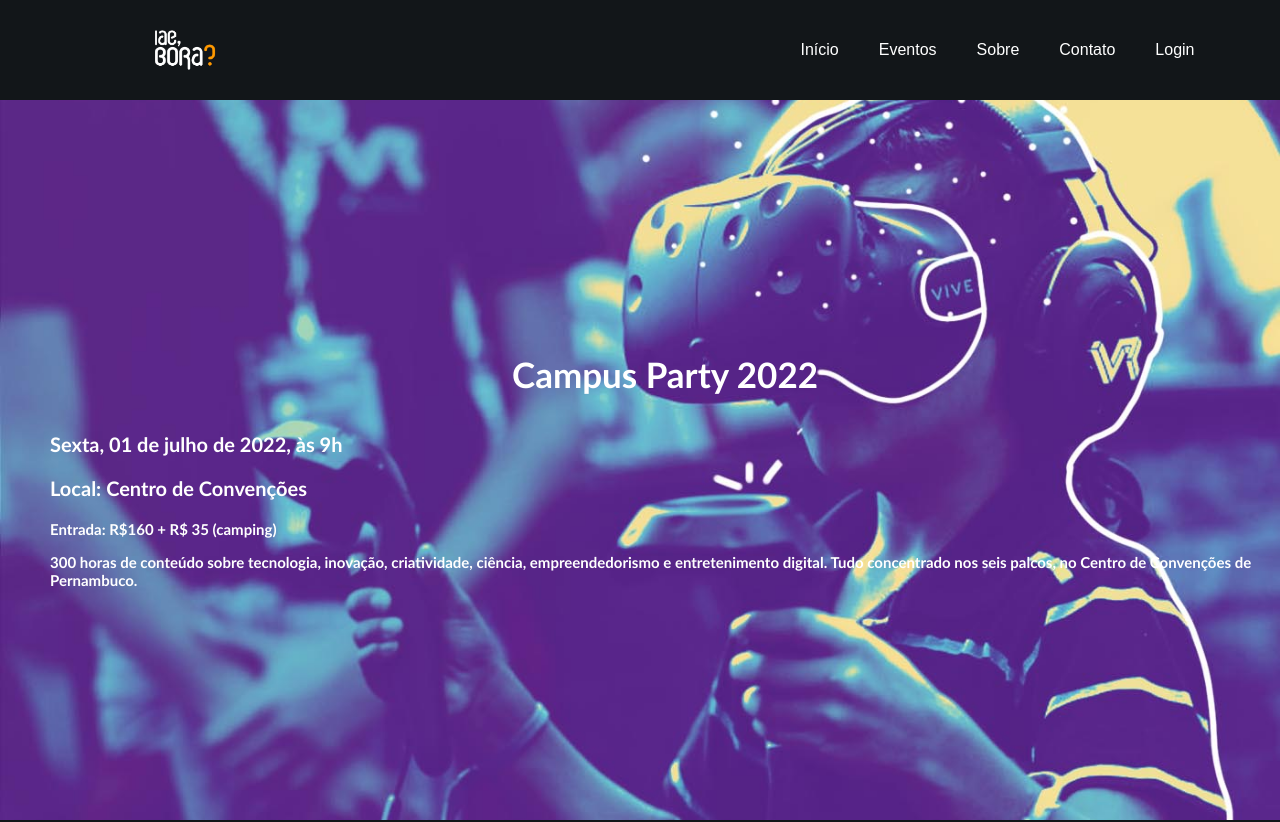
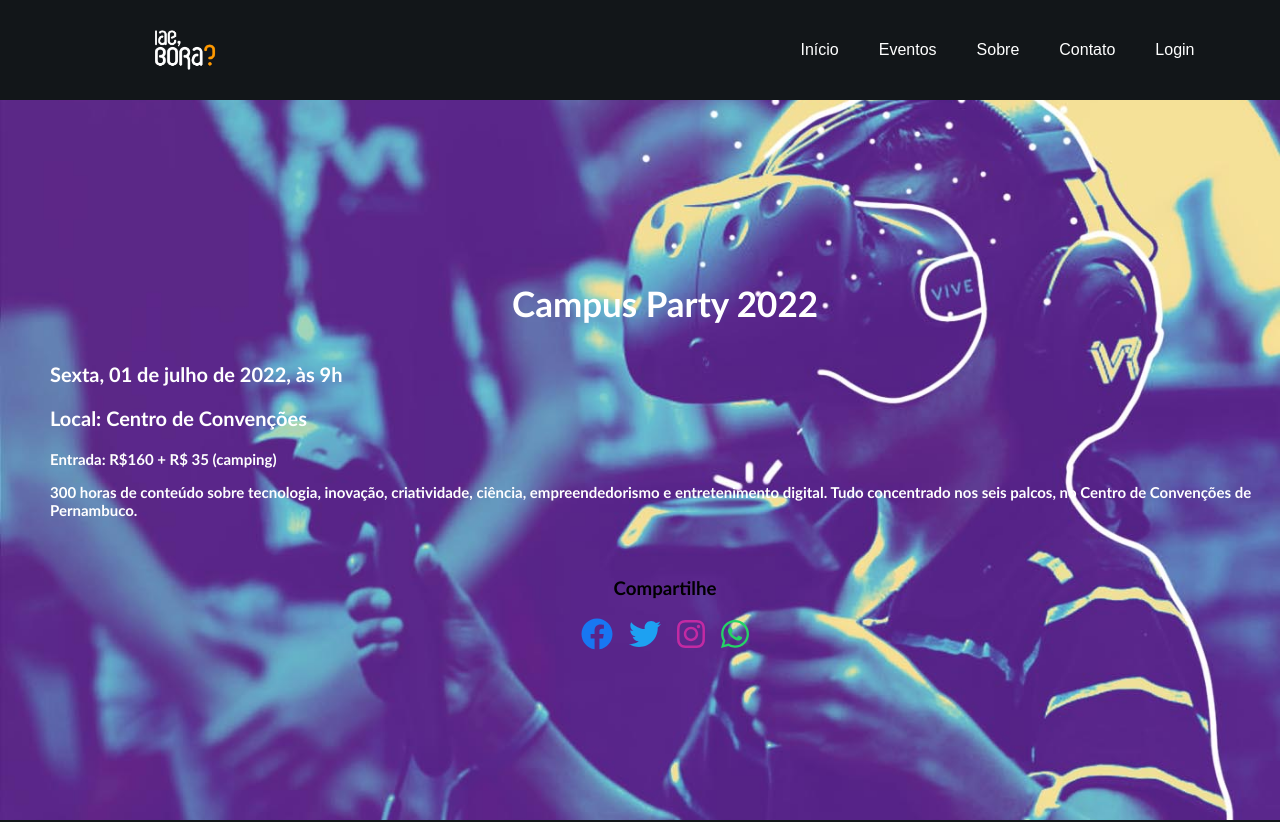
Before and after one commit to Equipe31SI/eAiBora-front, a React (Create React App) app: page /social in a window 1280 px wide. Shown: the top 822 px of the page. Built offline with nearby package versions, Linux system fonts and the light colour scheme.

Commit message:
atualizado

```diff
--- a/package.json
+++ b/package.json
@@ -6,6 +6,9 @@
     "@chakra-ui/react": "^1.6.10",
     "@emotion/react": "^11.5.0",
     "@emotion/styled": "^11.3.0",
+    "@fortawesome/fontawesome-svg-core": "^1.2.36",
+    "@fortawesome/free-brands-svg-icons": "^5.15.4",
+    "@fortawesome/react-fontawesome": "^0.1.16",
     "@material-ui/core": "^4.12.3",
     "@material-ui/icons": "^4.11.2",
     "@testing-library/jest-dom": "^5.11.4",
--- /dev/null
+++ b/src/components/SocialFollow.js
@@ -0,0 +1,29 @@
+import React from "react";
+import { FontAwesomeIcon } from "@fortawesome/react-fontawesome";
+import "../styles/SocialFollow.css";
+import {
+    faFacebook,
+    faTwitter,
+    faInstagram,
+    faWhatsapp
+} from "@fortawesome/free-brands-svg-icons";
+
+export default function SocialFollow() {
+    return (
+        <div className="social-container">
+            <h3 className="share">Compartilhe</h3>
+            <a href="https://facebook.com" className="facebook social">
+                <FontAwesomeIcon icon={faFacebook} size="2x" />
+            </a>
+            <a href="https://twitter.com" className="twitter social">
+                <FontAwesomeIcon icon={faTwitter} size="2x" />
+            </a>
+            <a href="https://instagram.com" className="instagram social">
+                <FontAwesomeIcon icon={faInstagram} size="2x" />
+            </a>
+            <a href="https://web.whatsapp.com/" className="whatsapp social">
+                <FontAwesomeIcon icon={faWhatsapp} size="2x" />
+            </a>
+        </div>
+    );
+}
--- a/src/pages/Social.js
+++ b/src/pages/Social.js
@@ -1,6 +1,7 @@
 import React from "react";
 import { Link } from "react-router-dom";
 import BannerSocial from "../assets/social_img/social1.jpg";
+import SocialFollow from "../components/SocialFollow";
 import "../styles/Social.css";
 
 function Social() {
@@ -12,6 +13,7 @@
         <p style={{fontSize: 20, color: "white"}}> Local: Centro de Convenções </p>
         <p style={{fontSize: 15, color: "white"}}> Entrada: R$160 + R$ 35 (camping)</p>
         <p style={{fontSize: 15, color: "white"}}> 300 horas de conteúdo sobre tecnologia, inovação, criatividade, ciência, empreendedorismo e entretenimento digital. Tudo concentrado nos seis palcos, no Centro de Convenções de Pernambuco.</p>
+        <SocialFollow />
         <Link to="/menu">
         </Link>
       </div>
--- a/src/pages/Social2.js
+++ b/src/pages/Social2.js
@@ -1,6 +1,7 @@
 import React from "react";
 import { Link } from "react-router-dom";
 import BannerSocial from "../assets/social_img/social2.png";
+import SocialFollow from "../components/SocialFollow";
 import "../styles/Social.css";
 
 function Social2() {
@@ -12,6 +13,7 @@
         <p style={{fontSize: 20}}> Local: Online </p>
         <p style={{fontSize: 15}}> Entrada: gratuita</p>
         <p style={{fontSize: 15}}> A importancia de estar atento às tendências que vieram para ficar, o que permite que as escolas se preparem para oferecer aulas de forma hibrida e eficiente para os seus estudantes. Mais informações em sympla.com.br.</p>
+        <SocialFollow />
         <Link to="/menu">
         </Link>
       </div>
--- a/src/pages/Social3.js
+++ b/src/pages/Social3.js
@@ -1,6 +1,7 @@
 import React from "react";
 import { Link } from "react-router-dom";
 import BannerSocial from "../assets/social_img/social3.jpg";
+import SocialFollow from "../components/SocialFollow";
 import "../styles/Social.css";
 
 function Social3() {
@@ -12,6 +13,7 @@
         <p style={{fontSize: 20}}> Local: Ginásio de Esportes Geraldo Magalhães (Geraldão) </p>
         <p style={{fontSize: 15}}> Entrada: gratuita</p>
         <p style={{fontSize: 15}}> O atletismo dentro do contexto escolar pode ser considerado um conteúdo de fundamental importância, pois as capacidades e habilidades motoras por ele exploradas servem de auxilio e de base para o aprimoramento e a execução de movimentos que serão utilizados em outras modalidades esportivas. Nesse evento, iremos reunir uma competição envolvendo diversas escolas pré-selecionadas da cidade do Recife.</p>
+        <SocialFollow />
         <Link to="/menu">
         </Link>
       </div>
--- a/src/pages/Social4.js
+++ b/src/pages/Social4.js
@@ -1,6 +1,7 @@
 import React from "react";
 import { Link } from "react-router-dom";
 import BannerSocial from "../assets/social_img/social4.jpg";
+import SocialFollow from "../components/SocialFollow";
 import "../styles/Social.css";
 
 function Social4() {
@@ -12,6 +13,7 @@
         <p style={{fontSize: 20}}> Local: Cais do Imperador</p>
         <p style={{fontSize: 15}}> Entrada: gratuita</p>
         <p style={{fontSize: 15}}> Especialistas no assunto, executam um repertório de standards enfatizando a obra de John Coltrane, Thelonious Monk, Miles Davis, Charlie Parker e Tom Jobim, ao mesmo tempo em que o público pode contemplar a bela vista do Capibaribe nos fins de tarde dos sábados e das quintas-feiras, sempre às 18h.</p>
+        <SocialFollow />
         <Link to="/menu">
         </Link>
       </div>
--- a/src/pages/Social5.js
+++ b/src/pages/Social5.js
@@ -1,6 +1,7 @@
 import React from "react";
 import { Link } from "react-router-dom";
 import BannerSocial from "../assets/social_img/social5.jpg";
+import SocialFollow from "../components/SocialFollow";
 import "../styles/Social.css";
 
 function Social5() {
@@ -12,6 +13,7 @@
         <p style={{fontSize: 20, color: 'black' }}> Local: Avenida Caxangá, 3841 - Iputinga - Recife</p>
         <p style={{fontSize: 15, color: 'white' }}> Entrada: gratuita</p>
         <p style={{fontSize: 15, color: 'white' }}> O evento proporcionará aos universitários adquirir e por em práticas conhecimentos vistos em sala de aula, além de terem oportunidades de realizar novos negócios com empresas de destaque no mercado na região metropolitana.</p>
+        <SocialFollow />
         <Link to="/menu">
         </Link>
       </div>
--- a/src/pages/Social6.js
+++ b/src/pages/Social6.js
@@ -1,6 +1,7 @@
 import React from "react";
 import { Link } from "react-router-dom";
 import BannerSocial from "../assets/social_img/social6.jpg";
+import SocialFollow from "../components/SocialFollow";
 import "../styles/Social.css";
 
 function Social6() {
@@ -12,6 +13,7 @@
         <p style={{fontSize: 20, color: 'Magenta'}}> Local: Av. Eng. Abdias de Carvalho, S/N - Ilha do Retiro, Recife</p>
         <p style={{fontSize: 15, color: 'Magenta'}}> Entrada: 1 Kilo de alimento não perecível</p>
         <p style={{fontSize: 15, color: 'Magenta'}}> A Federação Pernambucana de Judô irá realizar o Campeonato Estadual de Judô 2021. A competição, com apoio do Governo do Estado, terá a participação de 344 atletas (225 no masculino e 119 no feminino) e 16 técnicos, representando 22 clubes. As disputas acontecerão no ginásio Marcelino Lopes, na Ilha do Retiro.</p>
+        <SocialFollow />
         <Link to="/menu">
         </Link>
       </div>
--- /dev/null
+++ b/src/styles/SocialFollow.css
@@ -0,0 +1,34 @@
+.social-container {
+    padding: 25px 50px;
+    text-align: center;
+}
+
+.share {
+    text-align: center;
+}
+
+a.social {
+    margin: 0 0.5rem;
+    transition: transform 250ms;
+    display: inline-block;
+}
+
+a.social:hover {
+    transform: translateY(-2px);
+}
+
+a.facebook {
+    color: #1877f2;
+}
+
+a.twitter {
+    color: #1da1f2;
+}
+
+a.instagram {
+    color: #c32aa3;
+}
+
+a.whatsapp {
+    color: #25d366;
+}
```
Also changed, not shown: 1 other file (tests, documents, lock files or other folders).
